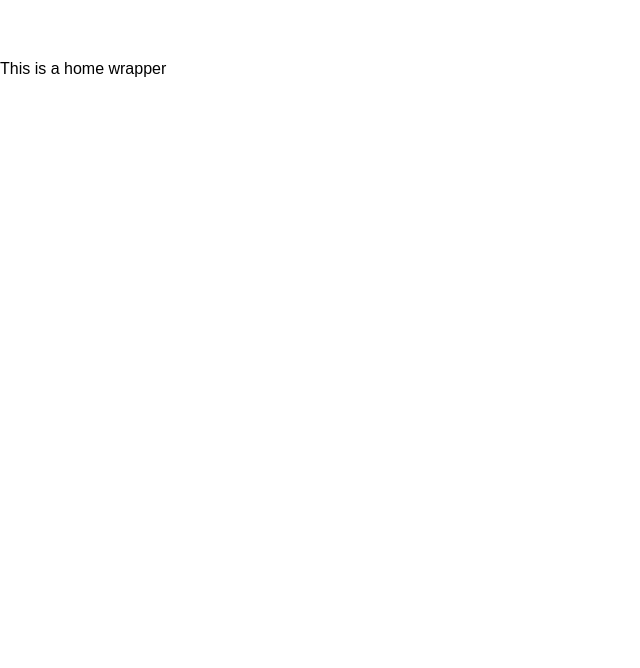
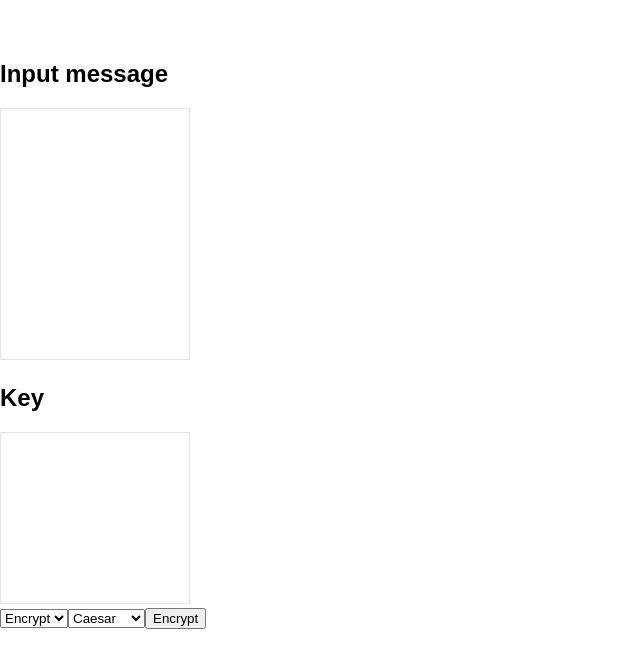
Before and after one commit to oddestdan/crypto-vue, a Vue app: page / in a window 1280 px wide. Shown: the top 668 px of the page, without its empty margins (0-640 px from the left). Built offline with nearby package versions, Linux system fonts and the light colour scheme.

Commit message:
MVP algorithm created.

```diff
--- a/public/index.html
+++ b/public/index.html
@@ -7,11 +7,6 @@
   <meta name="viewport" content="width=device-width,initial-scale=1.0">
   <link rel="icon" href="<%= BASE_URL %>favicon.ico">
   <title>crypto-vue</title>
-  <style>
-    body {
-      margin: 0;
-    }
-  </style>
 </head>
 
 <body>
--- a/src/App.vue
+++ b/src/App.vue
@@ -16,10 +16,45 @@ export default {
 </script>
 
 <style lang="scss">
+body {
+  margin: 0;
+}
 #app {
   font-family: 'Helvetica Now', 'Montserrat', Arial, sans-serif;
+  -webkit-text-size-adjust: 100%;
   -webkit-font-smoothing: antialiased;
   -moz-osx-font-smoothing: grayscale;
-  // text-align: center;
+
+  box-sizing: border-box;
+  margin: 0 auto;
+}
+hr {
+  box-sizing: content-box;
+  height: 0;
+  overflow: visible;
+}
+bold {
+  font-weight: bolder;
+}
+light {
+  font-weight: lighter;
+}
+.eyebrow {
+  font-size: 20px;
+}
+.-text-primary {
+  color: #39b982;
+}
+.-text-base {
+  color: #000;
+}
+.-text-error {
+  color: tomato;
+}
+.-text-gray {
+  color: rgba(0, 0, 0, 0.5);
+}
+.-shadow {
+  box-shadow: 0 1px 2px 0 rgba(0, 0, 0, 0.2), 0 1px 5px 0 rgba(0, 0, 0, 0.13);
 }
 </style>
--- a/src/components/Home.vue
+++ b/src/components/Home.vue
@@ -1,13 +1,144 @@
 <template>
-  <div class="home-wrapper">This is a home wrapper</div>
+  <div class="home-wrapper">
+    <div class="text-container">
+      <h2>Input message</h2>
+      <!-- <text-reader @load="inputMessage = $event"></text-reader> -->
+      <textarea rows="15" v-model="inputMessage"></textarea>
+      <h2>Key</h2>
+      <textarea rows="10" v-model="key"></textarea>
+    </div>
+    <select name="action" id="action" v-model="action">
+      <option value="Encrypt">Encrypt</option>
+      <option value="Decrypt">Decrypt</option>
+    </select>
+    <select name="cipher" id="cipher" v-model="cipher">
+      <option value="Caesar">Caesar</option>
+      <option value="Tritemius">Tritemius</option>
+    </select>
+    <button @click="applyAction" type="button" id="applyActionButton">
+      {{ action }}
+    </button>
+  </div>
 </template>
 
 <script>
-export default {};
+// import TextReader from '@/components/TextReader';
+
+export default {
+  components: {
+    // TextReader
+  },
+
+  data() {
+    return {
+      inputMessage: '',
+      action: 'Encrypt',
+      cipher: 'Caesar',
+      key: ''
+    };
+  },
+
+  methods: {
+    applyAction() {
+      switch (this.cipher) {
+        case 'Caesar':
+          this.inputMessage = this.cipherCaesar(
+            this.inputMessage,
+            Number.parseInt(this.key),
+            this.action
+          );
+          break;
+        case 'Tritemius':
+          this.inputMessage = this.cipherTritemius(
+            this.inputMessage,
+            this.key,
+            this.action
+          );
+          break;
+        default:
+          this.inputMessage = this.cipherCaesar(
+            this.inputMessage,
+            Number.parseInt(this.key),
+            this.action
+          );
+          break;
+      }
+    },
+
+    cipherCaesar(input, shift, mode) {
+      console.log(mode);
+      let modif = mode === 'Encrypt' ? 1 : -1;
+      var output = '';
+      var temp = 0;
+      var i = 0;
+
+      //step through the string 1 character at a time
+      for (i = 0; i < input.length; i++) {
+        //store the ASCII value of each character
+        temp = input.charCodeAt(i);
+        // https://developer.mozilla.org/en-US/docs/Web/JavaScript/Reference/Global_Objects/String/fromCharCode
+        // https://developer.mozilla.org/en-US/docs/Web/JavaScript/Reference/Global_Objects/String/charCodeAt
+
+        // if (temp >= 65 && temp <= 122) {
+        //   temp = ((temp - 65 + shift * modif) % 58) + 65;
+        // }
+
+        if (temp >= 65 && temp <= 90) {
+          // Uppercase
+          temp = ((temp - 65 + shift * modif) % 26) + 65;
+        } else if (temp >= 97 && temp <= 122) {
+          // Lowercase
+          temp = ((temp - 97 + shift * modif) % 26) + 97;
+        } else {
+          temp = '?';
+        }
+
+        output += String.fromCharCode(temp);
+      }
+      return output;
+
+      // let sign = mode === 'Encrypt' ? 1 : -1;
+      // return input
+      //   .replace(/[^A-Z]/g, '')
+      //   .replace(/./g, a =>
+      //     String.fromCharCode(65 + ((a.charCodeAt(0) - 65 + sign * shift) % 26))
+      //   );
+
+      // Encrypting
+      // if (mode == 'Encrypt') {
+      //   return (input + '').replace(/./g, s =>
+      //     String.fromCharCode(
+      //       s.charCodeAt(0) + (s.toLowerCase() < 'n' ? key : -key)
+      //     )
+      //   );
+      // }
+      // // Decrypting
+      // else {
+      //   return (input + '').replace(/./g, s =>
+      //     String.fromCharCode(
+      //       s.charCodeAt(0) + (s.toLowerCase() < 'n' ? -key : +key)
+      //     )
+      //   );
+      // }
+    },
+    // eslint-disable-next-line no-unused-vars
+    cipherTritemius(input, key, mode) {}
+  }
+};
 </script>
 
 <style lang="scss" scoped>
 .home-wrapper {
   margin-top: 60px;
 }
+textarea {
+  resize: none;
+}
+textarea {
+  box-sizing: border-box;
+  border: 1px solid rgba(0, 0, 0, 0.1);
+  padding: 5px;
+  font-size: 14px;
+  font-family: 'Helvetica Now', Montserrat, Arial, sans-serif;
+}
 </style>
--- a/src/store.js
+++ b/src/store.js
@@ -1,5 +1,5 @@
-import Vue from "vue";
-import Vuex from "vuex";
+import Vue from 'vue';
+import Vuex from 'vuex';
 
 Vue.use(Vuex);
 
```
Also changed, not shown: src/main.js (+4 -4 lines), src/assets/rows.png (added).
